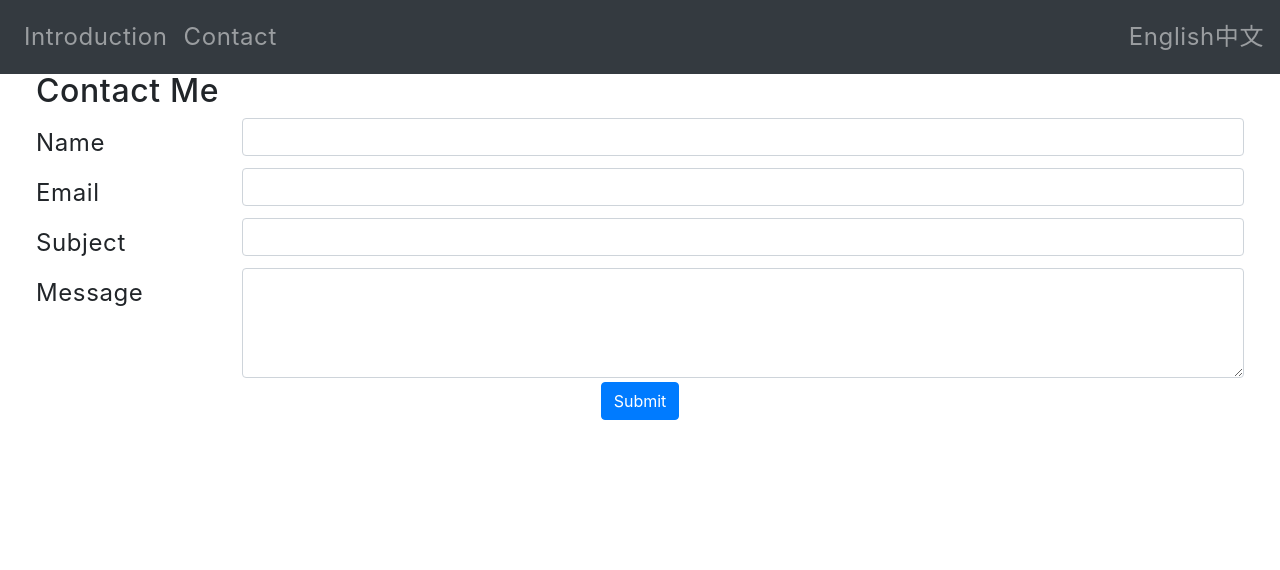
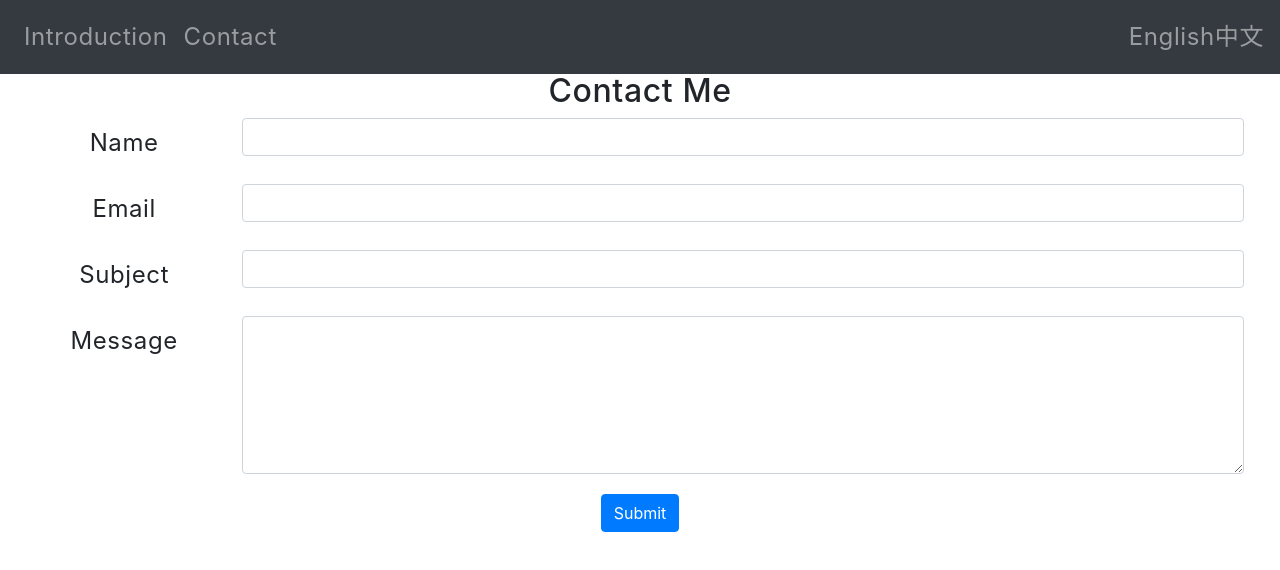
Before and after one commit to pwang86/react-website, a React app: page / in a window 1280 px wide. Shown: the top 570 px of the page. Built offline with nearby package versions, Linux system fonts and the light colour scheme.

Commit message:
modify to form-group

```diff
--- a/src/component/Contact.js
+++ b/src/component/Contact.js
@@ -3,36 +3,36 @@ import "./Contact.css";
 
 function Contact() {
   return (
-    <div className="contact">
+    <div className="text-center contact">
       <header>
         <h2>Contact Me</h2>
       </header>
       <form>
-        <div className="from-group row">
+        <div className="form-group row">
           <label htmlFor="inputName" className="col-sm-2 col-form-label">Name</label>
           <div className="col-sm-10">
             <input type="text" className="form-control" id="inputName" palceholder="Name" />
           </div>
         </div>
-        <div className="from-group row">
+        <div className="form-group row">
           <label htmlFor="inputEmail" className="col-sm-2 col-form-label">Email</label>
           <div className="col-sm-10">
             <input type="email" className="form-control" id="inputEmail" palceholder="Email" />
           </div>
         </div>
-        <div className="from-group row">
+        <div className="form-group row">
           <label htmlFor="inputSubject" className="col-sm-2 col-form-label">Subject</label>
           <div className="col-sm-10">
             <input type="text" className="form-control" id="inputSubject" palceholder="Subject" />
           </div>
         </div>
-        <div className="from-group row">
+        <div className="form-group row">
           <label htmlFor="inputMessage" className="col-sm-2 col-form-label">Message</label>
           <div className="col-sm-10">
-            <textarea className="form-control" id="inputMessage" rows="4" palceholder="Message" />
+            <textarea className="form-control" id="inputMessage" rows="6" palceholder="Message" />
           </div>
         </div>
-        <div className="from-group row d-flex justify-content-center">
+        <div className="form-group row d-flex justify-content-center">
           <div className="clo-sm-10">
             <button type="submit" className="btn btn-primary">Submit</button>
           </div>
```
